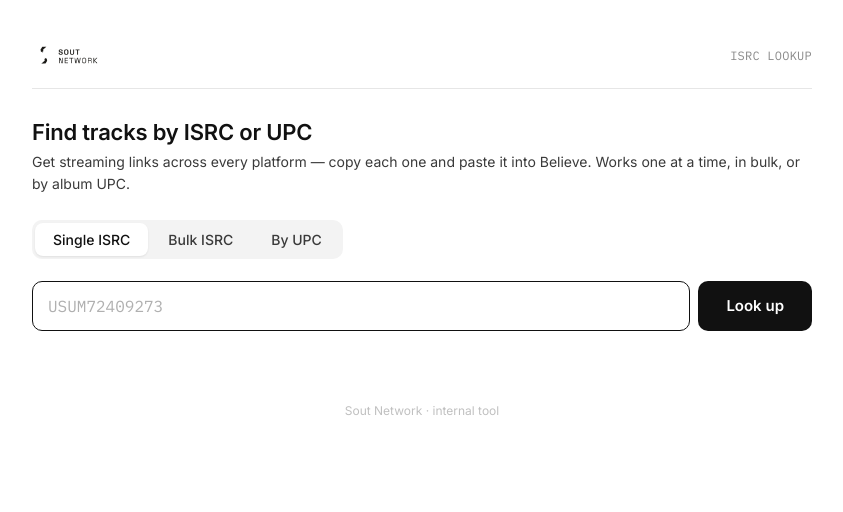
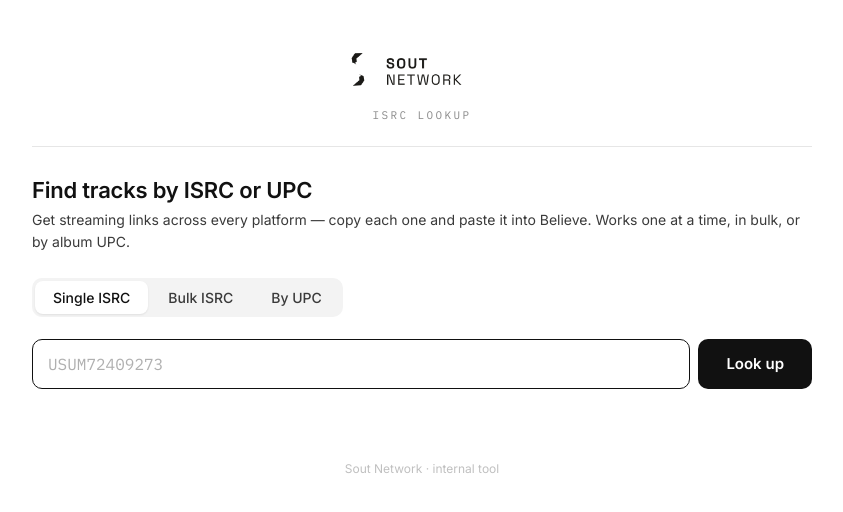
Before and after one commit to soutnetwork/isrc, a website: page public/index.html in a window 1280 px wide. Shown: the whole page, without its empty margins (218-1061 px from the left). Drawn offline with Linux system fonts and the light colour scheme.

Commit message:
Add files via upload

```diff
--- a/public/index.html
+++ b/public/index.html
@@ -34,14 +34,14 @@
   .wrap { max-width: 780px; margin: 0 auto; }
 
   header {
-    display: flex; align-items: center; justify-content: space-between;
+    display: flex; flex-direction: column; align-items: center; gap: 10px;
     border-bottom: 1px solid var(--line);
-    padding-bottom: 18px; margin-bottom: 30px;
+    padding-bottom: 24px; margin-bottom: 30px;
   }
-  header img.logo { height: 30px; display: block; }
+  header img.logo { height: 58px; display: block; }
   header .tag {
-    font-family: 'IBM Plex Mono', monospace; font-size: 12px;
-    color: var(--muted); letter-spacing: 0.02em;
+    font-family: 'IBM Plex Mono', monospace; font-size: 11px;
+    color: var(--muted); letter-spacing: 0.22em; text-transform: uppercase;
   }
 
   h1 { font-size: 22px; font-weight: 600; margin-bottom: 6px; letter-spacing: -0.01em; }
```
